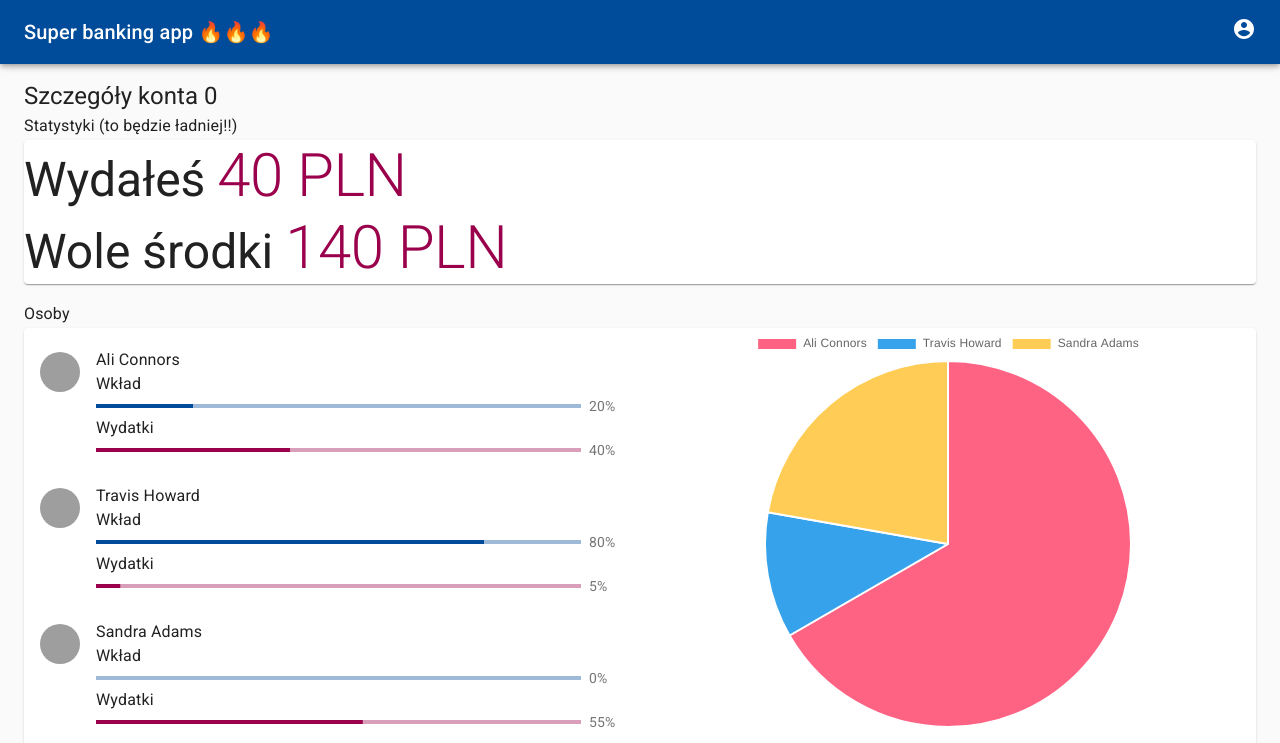
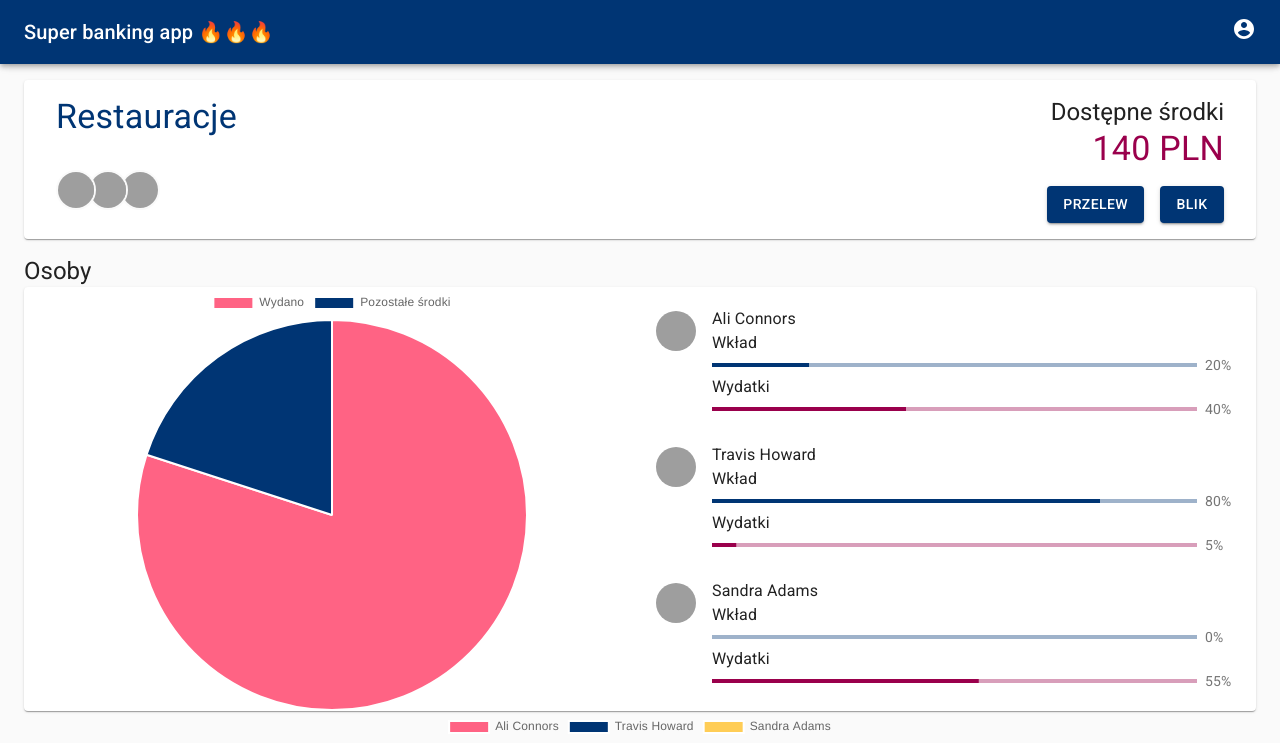
Before and after one commit to fringers/hack4lem_2021, a React (Create React App) app in the folder webapp/: page /accounts/details/0 in a window 1280 px wide. Shown: the top 743 px of the page. Built offline with nearby package versions, Linux system fonts and the light colour scheme; grey boxes are pictures that could not be loaded.

Commit message:
feat(webapp): details screen update

```diff
--- a/webapp/package.json
+++ b/webapp/package.json
@@ -12,8 +12,10 @@
     "@fontsource/roboto": "^4.4.5",
     "@material-ui/core": "^4.11.4",
     "@material-ui/icons": "^4.11.2",
+    "@material-ui/lab": "^4.0.0-alpha.58",
     "@material-ui/styles": "^4.11.4",
     "chart.js": "^3.3.2",
+    "clsx": "^1.1.1",
     "react": "^17.0.2",
     "react-chartjs-2": "^3.0.3",
     "react-dom": "^17.0.2",
--- a/webapp/src/App.js
+++ b/webapp/src/App.js
@@ -11,7 +11,7 @@ const theme = createMuiTheme({
   palette: {
     primary: {
       light: "#4e77cb",
-      main: "#004c9a",
+      main: "rgb(0, 53, 116)",
       dark: "#00256b",
       contrastText: "#ffffff",
     },
--- a/webapp/src/components/account/AccountDetails/Amount/index.js
+++ b/webapp/src/components/account/AccountDetails/Amount/index.js
@@ -1,30 +1,72 @@
-import { Paper, Typography } from "@material-ui/core";
-// TODO: @robi24 zakomentowałem te fragmenty, bo build się wywalał, bo nie były używane
-// import { makeStyles } from "@material-ui/core";
+import clsx from "clsx";
+import { Paper, Typography, Grid, Button, Avatar } from "@material-ui/core";
+import { AvatarGroup } from "@material-ui/lab";
+import { makeStyles } from "@material-ui/core";
 
-// const useStyles = makeStyles((theme) => ({
-//   container: {},
-// }));
+const useStyles = makeStyles(({ spacing }) => ({
+  container: {
+    marginTop: spacing(2),
+    padding: spacing(2, 4),
+  },
+  right: {
+    float: "right",
+    textAlign: "right",
+  },
+  marginRight: {
+    marginRight: spacing(2),
+  },
+  marginTop: {
+    marginTop: spacing(2),
+  },
+}));
 
-export const Amount = () => {
-  // const classes = useStyles();
+export const Amount = ({ name = "" }) => {
+  const classes = useStyles();
 
   return (
     <>
-      <Typography variant="subtitle1">Statystyki (to będzie ładniej!!)</Typography>
-      <Paper>
-        <Typography variant="h3">
-          Wydałeś{" "}
-          <Typography component="span" variant="h2" color="secondary">
-            40 PLN
-          </Typography>
-        </Typography>
-        <Typography variant="h3">
-          Wole środki{" "}
-          <Typography component="span" variant="h2" color="secondary">
-            140 PLN
-          </Typography>
-        </Typography>
+      <Paper className={classes.container}>
+        <Grid container>
+          <Grid item xs={6}>
+            <Typography variant="h4" component="span" color="primary">
+              {name}
+            </Typography>
+          </Grid>
+          <Grid item xs={6} className={classes.right}>
+            <Typography variant="h5">Dostępne środki</Typography>
+            <Typography component="span" variant="h4" color="secondary">
+              140 PLN
+            </Typography>
+          </Grid>
+          <Grid item xs={6}>
+            <AvatarGroup max={4}>
+              <Avatar
+                alt="Remy Sharp"
+                src="https://material-ui.com/static/images/avatar/1.jpg"
+              />
+              <Avatar
+                alt="Travis Howard"
+                src="https://material-ui.com/static/images/avatar/2.jpg"
+              />
+              <Avatar
+                alt="Cindy Baker"
+                src="https://material-ui.com/static/images/avatar/3.jpg"
+              />
+            </AvatarGroup>
+          </Grid>
+          <Grid item xs={6} className={clsx(classes.right, classes.marginTop)}>
+            <Button
+              className={classes.marginRight}
+              variant="contained"
+              color="primary"
+            >
+              Przelew
+            </Button>
+            <Button variant="contained" color="primary">
+              Blik
+            </Button>
+          </Grid>
+        </Grid>
       </Paper>
     </>
   );
--- a/webapp/src/components/account/AccountDetails/Chart/index.js
+++ b/webapp/src/components/account/AccountDetails/Chart/index.js
@@ -14,7 +14,7 @@ const data = {
       data: [300, 50, 100],
       backgroundColor: [
         "rgb(255, 99, 132)",
-        "rgb(54, 162, 235)",
+        "rgb(0, 53, 116)",
         "rgb(255, 205, 86)",
       ],
       hoverOffset: 4,
--- a/webapp/src/components/account/AccountDetails/People/index.js
+++ b/webapp/src/components/account/AccountDetails/People/index.js
@@ -10,8 +10,20 @@ import {
   Box,
   LinearProgress,
 } from "@material-ui/core";
+import { Pie } from "react-chartjs-2";
 import { makeStyles } from "@material-ui/core";
-import { Chart } from "../Chart";
+
+const data = {
+  labels: ["Wydano", "Pozostałe środki"],
+  datasets: [
+    {
+      label: "Wydatki vs Pozostałe środki",
+      data: [300, 75],
+      backgroundColor: ["rgb(255, 99, 132)", "rgb(0, 53, 116)"],
+      hoverOffset: 4,
+    },
+  ],
+};
 
 const useStyles = makeStyles(({ spacing }) => ({
   container: { marginTop: spacing(2) },
@@ -37,9 +49,12 @@ export const People = () => {
 
   return (
     <div className={classes.container}>
-      <Typography variant="subtitle1">Osoby</Typography>
+      <Typography variant="h5">Osoby</Typography>
       <Paper>
         <Grid container>
+          <Grid item xs={6}>
+            <Pie data={data} options={{ maintainAspectRatio: false }} />
+          </Grid>
           <Grid item xs={6}>
             <List>
               <ListItem alignItems="flex-start">
@@ -141,9 +156,6 @@ export const People = () => {
               </ListItem>
             </List>
           </Grid>
-          <Grid item xs={6}>
-            <Chart />
-          </Grid>
         </Grid>
       </Paper>
     </div>
--- a/webapp/src/components/account/AccountDetails/index.js
+++ b/webapp/src/components/account/AccountDetails/index.js
@@ -5,6 +5,7 @@ import Typography from "@material-ui/core/Typography";
 
 import { PaymentCard } from "./PaymentCard";
 import { People } from "./People";
+import { Chart } from "./Chart";
 import { Amount } from "./Amount";
 
 export const AccountDetails = () => {
@@ -20,12 +21,14 @@ export const AccountDetails = () => {
 
   return (
     <Container>
-      <Box pt={2}>
+      {/* <Box pt={2}>
         <Typography variant="h5">Szczegóły konta {id}</Typography>
-      </Box>
+      </Box> */}
 
-      <Amount />
+      <Amount name={"Restauracje"} />
       <People />
+      <Chart />
+
       <PaymentCard />
     </Container>
   );
```
Also changed, not shown: 1 other file (tests, documents, lock files or other folders).
